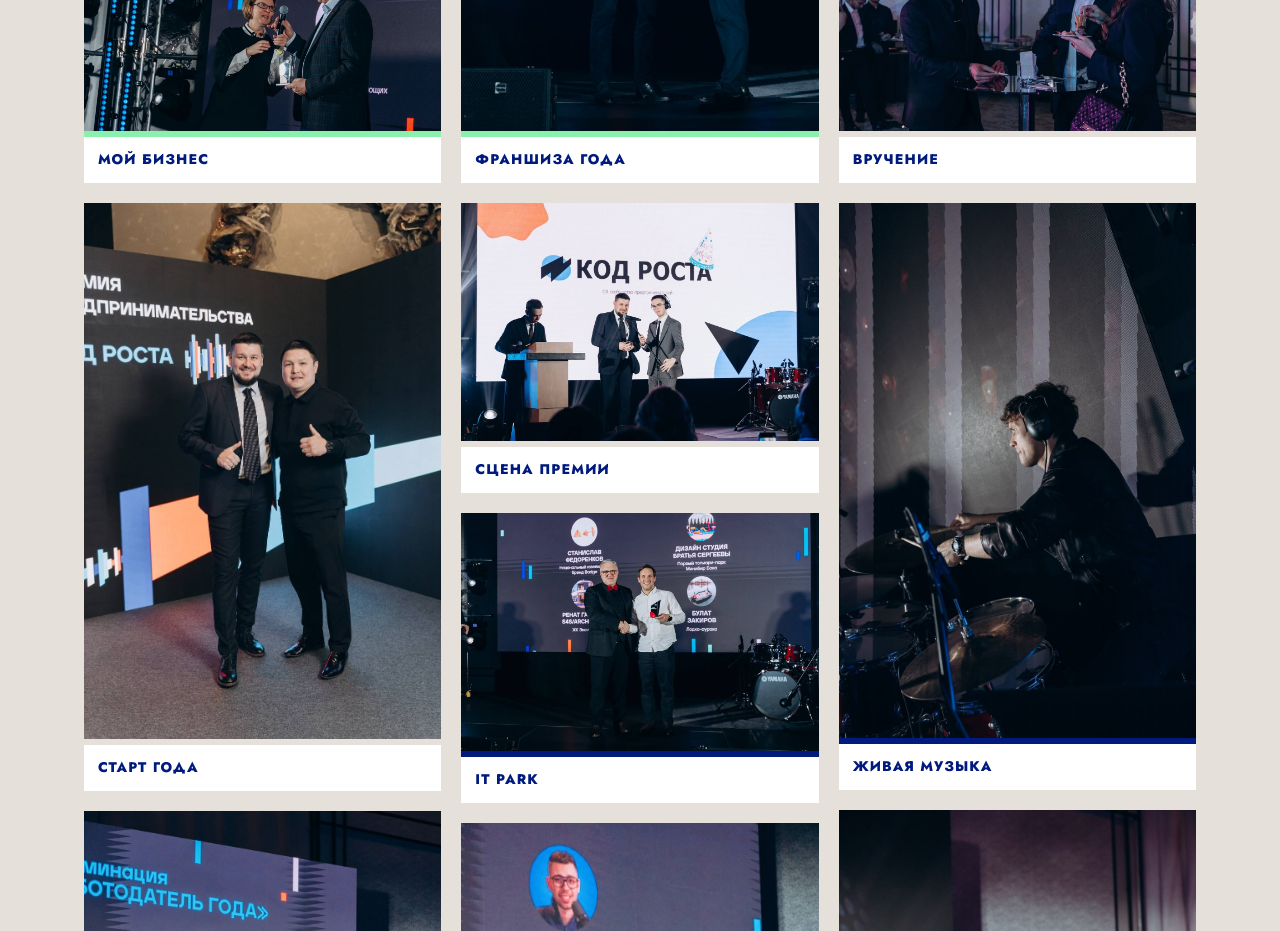
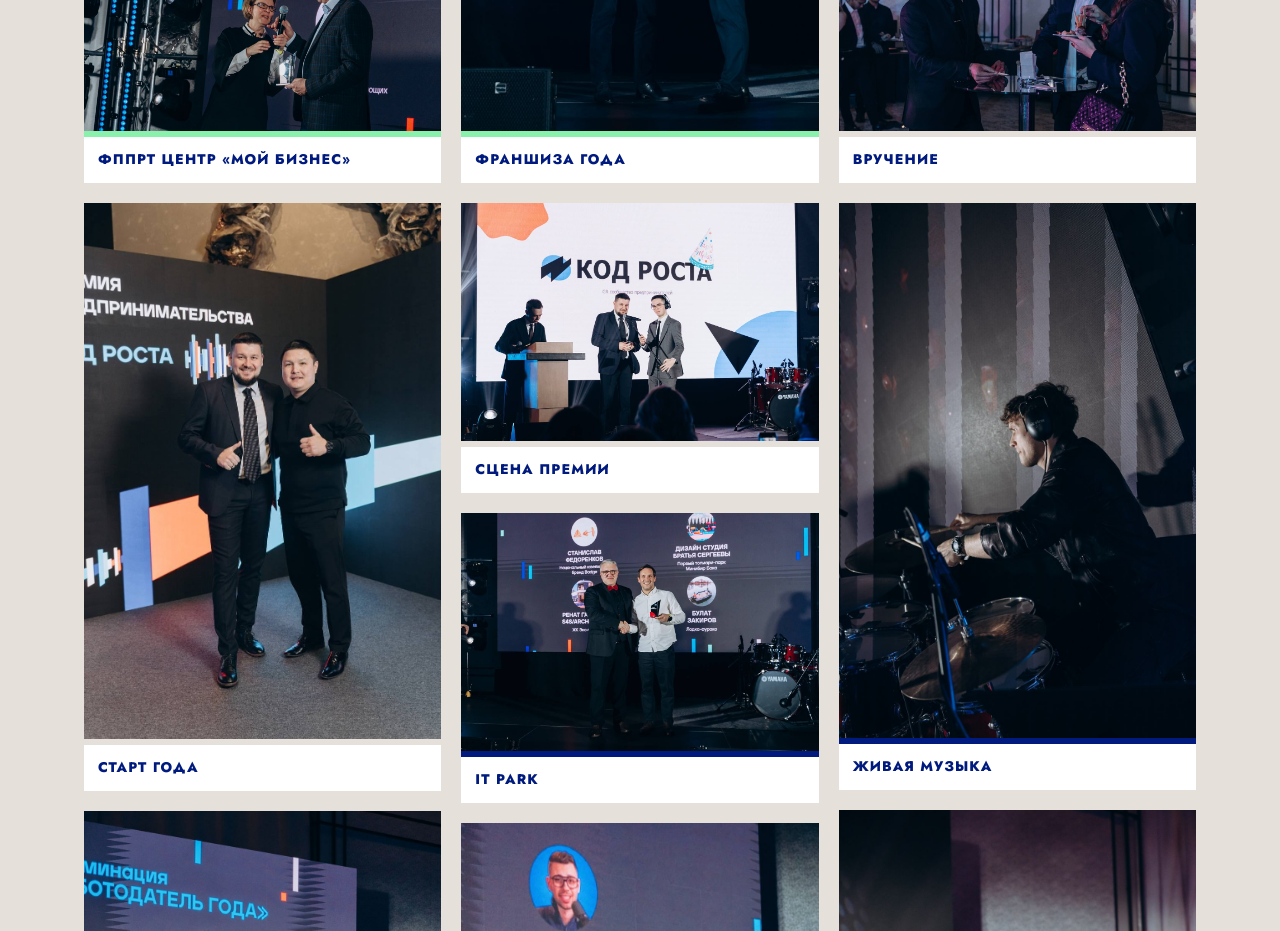
Before and after one commit to kyznetcovm-hub/kodrosta-site, a plain HTML site: page premiya.html in a window 1280 px wide. Shown: the part 4260-5191 px from the top of the page. Drawn offline with Linux system fonts and the light colour scheme; no server answers.

Commit message:
Премия: подпись ФППРТ Центр «Мой бизнес»

```diff
--- a/premiya.html
+++ b/premiya.html
@@ -177,8 +177,8 @@
           <figcaption>Награды премии</figcaption>
         </figure>
         <figure class="p-ph c-m" data-src="/assets/premiya/moybiznes.jpg">
-          <img src="/assets/premiya/moybiznes.jpg" width="1400" height="934" alt="Мой Бизнес — церемония «Предприниматель года»" loading="lazy" decoding="async">
-          <figcaption>Мой Бизнес</figcaption>
+          <img src="/assets/premiya/moybiznes.jpg" width="1400" height="934" alt="ФППРТ Центр «Мой бизнес» — церемония «Предприниматель года»" loading="lazy" decoding="async">
+          <figcaption>ФППРТ Центр «Мой бизнес»</figcaption>
         </figure>
         <figure class="p-ph c-g" data-src="/assets/premiya/startgoda.jpg">
           <img src="/assets/premiya/startgoda.jpg" width="853" height="1280" alt="Старт года — церемония «Предприниматель года»" loading="lazy" decoding="async">
```
